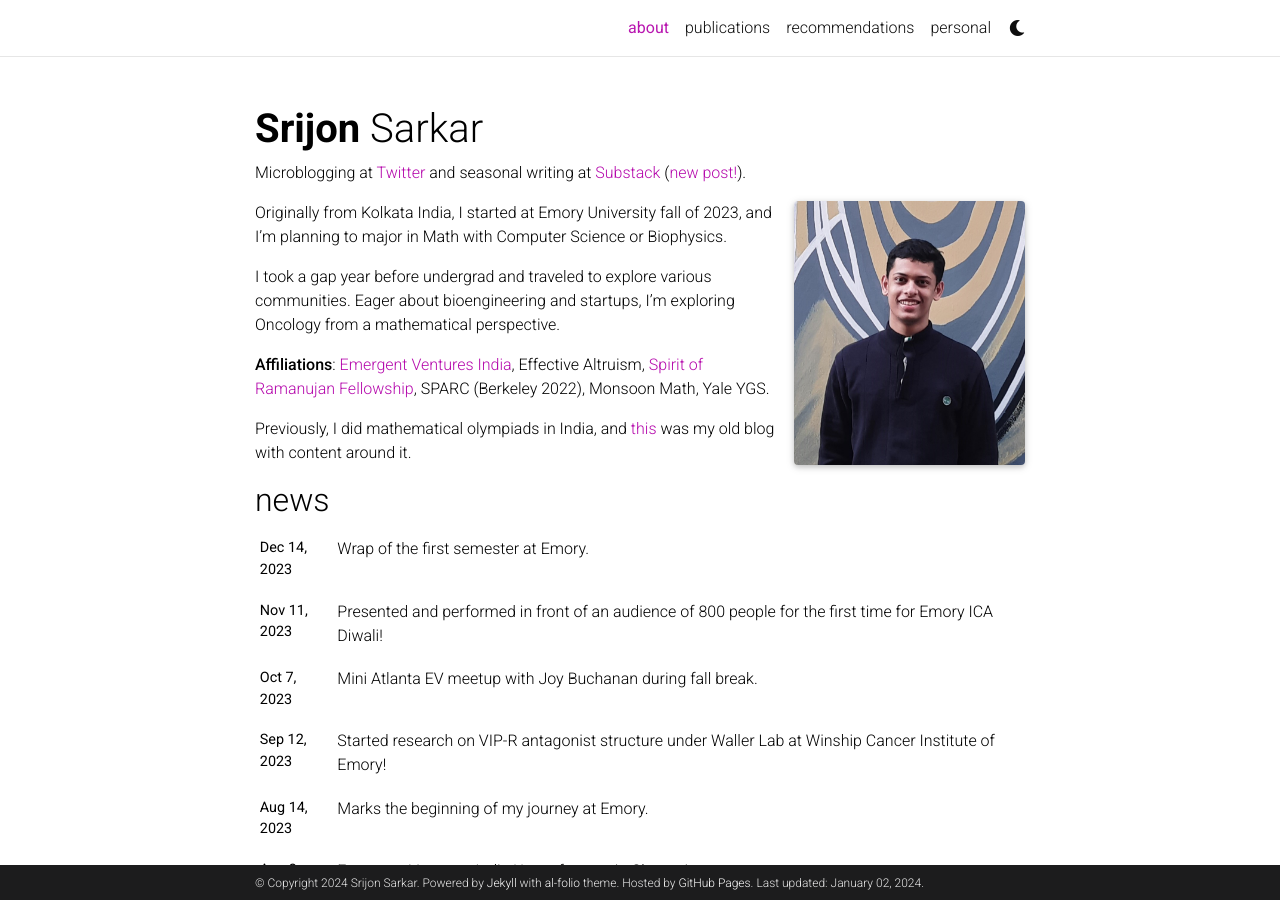
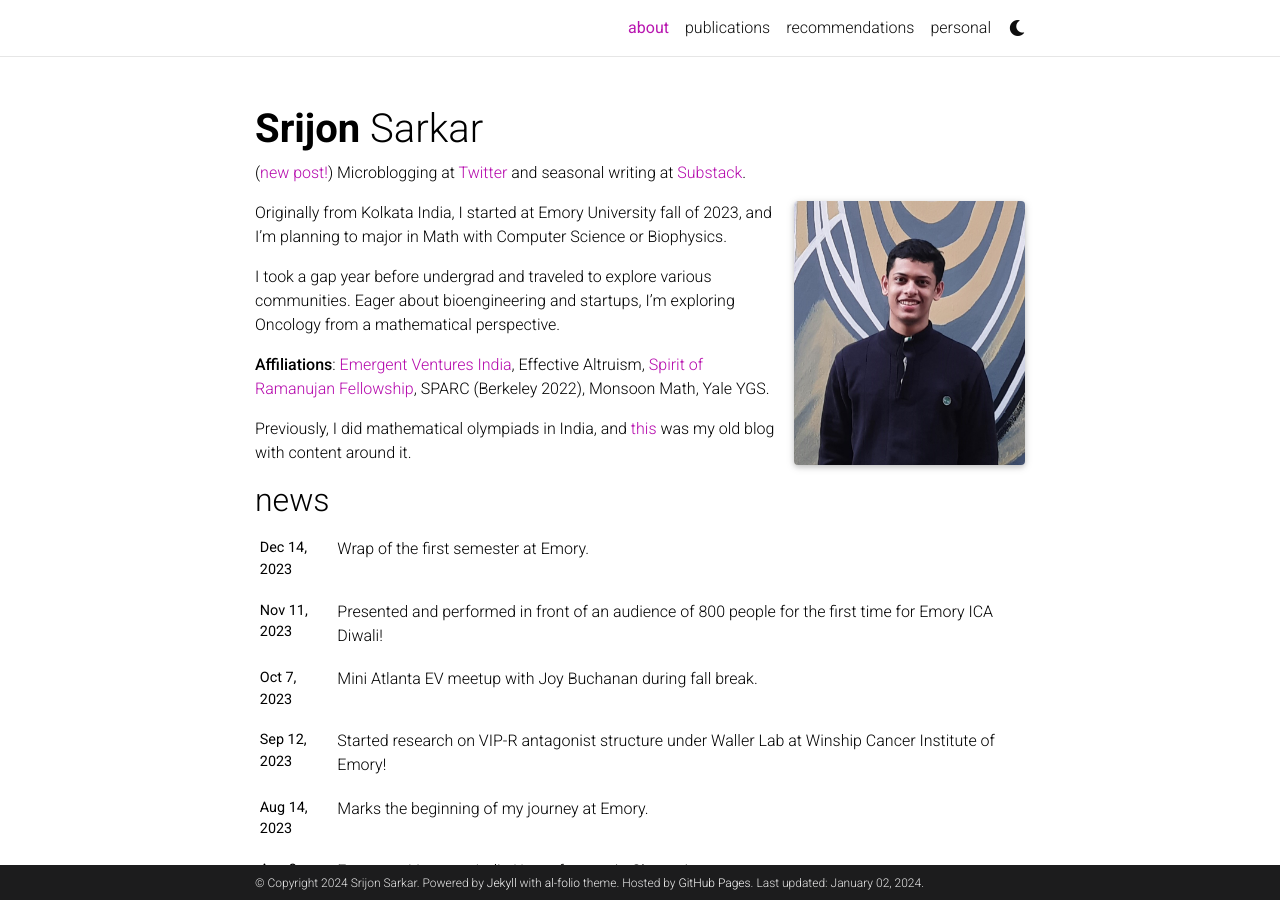
Before and after one commit to sarkarsrijon/sarkarsrijon.github.io, a Jekyll site: the page built from _pages/about.md, in a window 1280 px wide and 900 px high. Built offline with Jekyll 4.4.1, drawn with Linux system fonts in a browser that asks for light colours; full-size pictures stand in for the smaller copies a plugin makes; comment, search, counter and statistics services are not loaded; a style sheet for code colours, icons or effects is not loaded.

```diff
--- a/_pages/about.md
+++ b/_pages/about.md
@@ -2,7 +2,7 @@
 layout: about
 title: about
 permalink: /
-subtitle: Microblogging at <a href='https://twitter.com/srijonrick'>Twitter</a> and seasonal writing at <a href='https://srijonsarkar.substack.com/'>Substack</a> (<a href='https://srijonsarkar.substack.com/p/year-end-reflections'>new post!</a>).
+subtitle: (<a href='https://srijonsarkar.substack.com/p/year-end-reflections'>new post!</a>) Microblogging at <a href='https://twitter.com/srijonrick'>Twitter</a> and seasonal writing at <a href='https://srijonsarkar.substack.com/'>Substack</a>.
 
 profile:
   align: right
```
